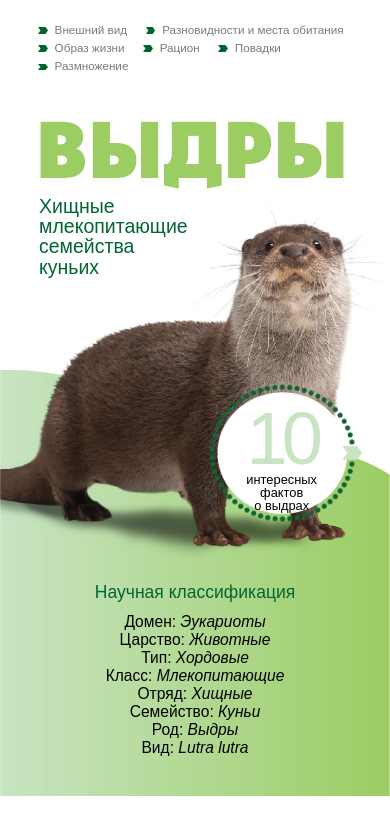
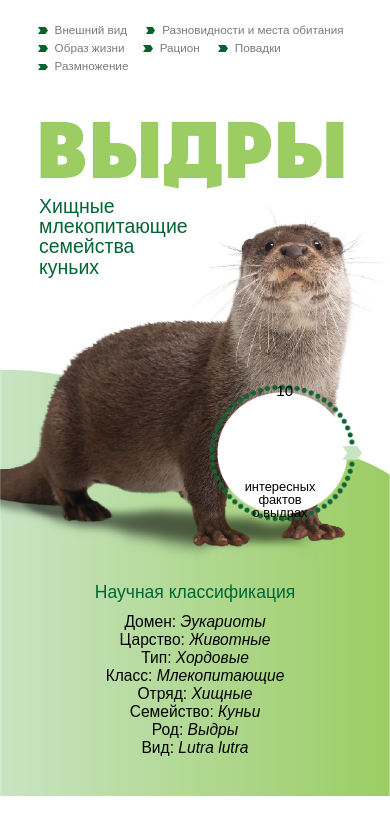
Before and after one commit to HelenaMoss/PROvidr, a plain HTML site: page index.html in a window 390 px wide. Shown: the top 839 px of the page. Drawn offline with Linux system fonts and the light colour scheme.

Commit message:
Update Style.css

```diff
--- a/CSS/Style.css
+++ b/CSS/Style.css
@@ -107,8 +107,8 @@ pre { /*Список "Научная классификация"*/
 
 .tenfactovnfon { /*Контейнер для баннера "10 фактов о выдрах*/
   background-image: url(images/tenfactovbanner.png); /*Фоновое изображение в контейнере*/
-  width: 185px;
-  height: 167px;
+  width: 182px;
+  height: 164px;
   position: absolute;  /*Абсолютное выравнивание элемента относительно родительского контейнера*/
   top: 472px; /*Смещение элемента вниз относительно родительского контейнера*/
   left: 720px; /*Смещение элемента вправо относительно родительского контейнера*/
@@ -118,17 +118,10 @@ pre { /*Список "Научная классификация"*/
 text-align: center; /*Выравнивание текста по центру*/
 }
 
-.ten { /*Текст "10"*/
-  color: #C8E4C3;
-  font: normal 540% Arial, serif;
-  margin: 14px 6px 0 0;
-  letter-spacing: -0.08em; /*Межбуквенный интервал*/
-}
-
 .facti {  /*Текст "интересных фактов о выдрах"*/
   color: black;
   font: normal 90% 'Myriad Pro', sans-serif;
-  margin: -7px 6px 0 0;
+  padding: 95px 6px 20px 0;
   line-height: 1em; /*Межстрочный интервал*/
 }
 
@@ -603,17 +596,17 @@ padding: 0;
 margin: 0;
 }
 
-p.ten { /*Текст "10"*/
-  color: #C8E4C3;
-  font-size: 19vw; /*Если задавать размер в vw (viewport width), то размер текста будет меняться в зависимости от ширины экрана*/
-  padding: 0;
-  letter-spacing: -0.08em; /*Межбуквенный интервал*/
+.facti {  /*Текст "интересных фактов о выдрах"*/
+  color: black;
+  font: normal 90% 'Myriad Pro', sans-serif;
+  padding: 95px 6px 20px 0;
+  line-height: 1em; /*Межстрочный интервал*/
 }
 
 p.facti {  /*Текст "интересных фактов о выдрах"*/
   color: black;
   font-size: 3.3vw; /*Если задавать размер в vw (viewport width), то размер текста будет меняться в зависимости от ширины экрана*/
-  padding: 0;
+  padding: 52% 6% 0 0;
   line-height: 100%; /*Межстрочный интервал*/
 }
 
```
